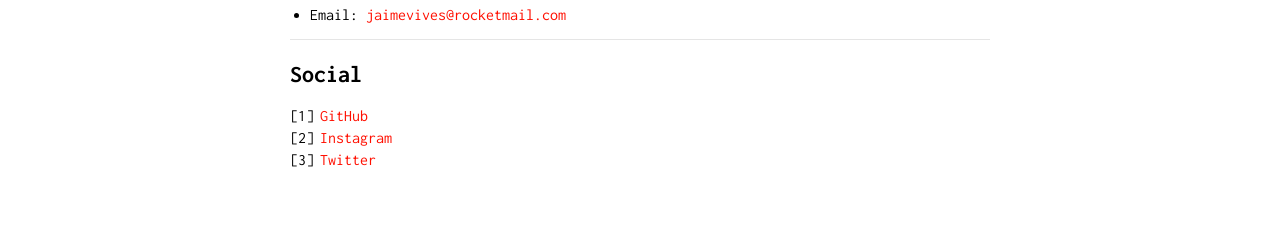
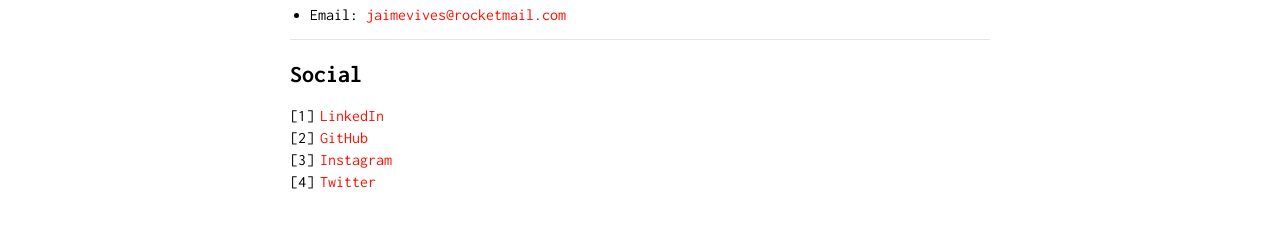
Before and after one commit to jamsteh/jaimevives.github.io, a Jekyll site: the page built from contact.md, in a window 1280 px wide. Shown: the part 120-348 px from the top of the page. Built offline with Jekyll 4.4.1, drawn with Linux system fonts in a browser that asks for light colours.

Commit message:
linkedin

```diff
--- a/contact.md
+++ b/contact.md
@@ -9,6 +9,7 @@ is_contact: true
 
 ## Social
 
-1. [GitHub](https://github.com/jamsteh)
-2. [Instagram](https://www.instagram.com/jamsteh/)
-3. [Twitter](https://twitter.com/Jaimeister_)
+1. [LinkedIn](https://www.linkedin.com/in/jaime-a-vives/)
+2. [GitHub](https://github.com/jamsteh)
+3. [Instagram](https://www.instagram.com/jamsteh/)
+4. [Twitter](https://twitter.com/Jaimeister_)
```
Also changed, not shown: 1 other file.
